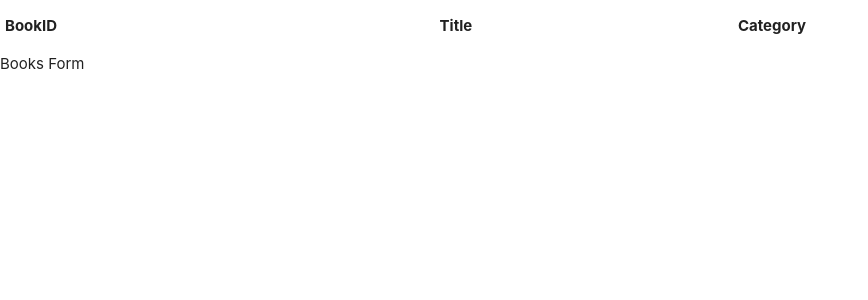
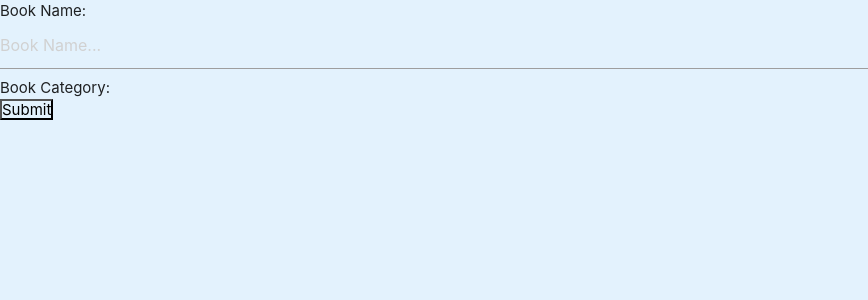
Before and after one commit to Ralph-1/Magic-books-Inc, a React (Create React App) app: page / in a window 1280 px wide. Shown: the top 300 px of the page, without its empty margins (0-868 px from the left). Built offline with nearby package versions, Linux system fonts and the light colour scheme.

Commit message:
Add book form

```diff
--- a/src/App.css
+++ b/src/App.css
@@ -2,4 +2,9 @@
   padding: 0;
   margin: 0;
   box-sizing: border-box;
+  background-color: #e3f2fd;
 }
+
+.bookForm {
+  height: 500px;
+}
--- a/src/actions/index.js
+++ b/src/actions/index.js
@@ -0,0 +1,11 @@
+const CREATE_BOOK = (book) => ({
+  type: CREATE_BOOK,
+  payLoad: book,
+});
+
+const REMOVE_BOOK = (book) => ({
+  type: REMOVE_BOOK,
+  payLoad: book,
+});
+
+export { CREATE_BOOK, REMOVE_BOOK };
--- a/src/categories/categories.js
+++ b/src/categories/categories.js
@@ -5,7 +5,7 @@ const categories = [
   'Horror',
   'Kids',
   'Learning',
-  'Sci-Fi'
-]
+  'Sci-Fi',
+];
 
 export default categories;
--- a/src/components/App.js
+++ b/src/components/App.js
@@ -1,11 +1,11 @@
 import '../App.css';
-import Bookslist from '../containers/BooksList';
+import BooksList from '../containers/BooksList';
 import BooksForm from '../containers/BooksForm';
 
 function App() {
   return (
     <div className="App">
-      <Bookslist />
+      <BooksList />
       <BooksForm />
     </div>
   );
--- a/src/containers/BooksForm.js
+++ b/src/containers/BooksForm.js
@@ -1,9 +1,28 @@
 import React from 'react';
+import categories from '../categories/categories';
 
 export default function BooksForm() {
   return (
     <div>
-      Books Form
+      <form>
+        <div>
+          <span>Book Name: </span>
+          <br />
+          <input type="text" name="title" id="title" placeholder="Book Name..." />
+        </div>
+        <div>
+          <span>Book Category: </span>
+          <br />
+          <select name="category" id="category">
+            {categories.map((category) => (
+              <option key={`${category}`} value={category}>
+                {category}
+              </option>
+            ))}
+          </select>
+        </div>
+        <button type="submit">Submit</button>
+      </form>
     </div>
   );
 }
--- a/src/containers/BooksList.js
+++ b/src/containers/BooksList.js
@@ -1,13 +1,27 @@
 import React from 'react';
+import { connect } from 'react-redux';
+import PropTypes from 'prop-types';
 
-export default function Bookslist() {
+function BooksList({ books }) {
   return (
     <div>
       <table>
-        <th>BookID</th>
-        <th>Title</th>
-        <th>Category</th>
+        <tbody>
+          {books.map((book) => (<span book={book} key={book.id} />))}
+        </tbody>
       </table>
     </div>
   );
 }
+
+const mapStateToProps = (state) => ({ books: state.books });
+
+BooksList.defaultProps = {
+  books: [],
+};
+
+BooksList.propTypes = {
+  books: PropTypes.oneOfType([PropTypes.array]),
+};
+
+export default connect(mapStateToProps)(BooksList);
--- a/src/reducers/books.js
+++ b/src/reducers/books.js
@@ -1,3 +1,17 @@
-const BOOKS = { type: 'ADD_BOOK' };
+import { CREATE_BOOK, REMOVE_BOOK } from '../actions';
 
-export default BOOKS;
+const books = (state = [], action) => {
+  const { type, book } = action;
+
+  switch (type) {
+    case CREATE_BOOK:
+      return [...state, book];
+
+    case REMOVE_BOOK:
+      return state.filter((Book) => Book.id !== book.id);
+    default:
+      return state;
+  }
+};
+
+export default books;
```
Also changed, not shown: 1 other file (tests, documents, lock files or other folders).
